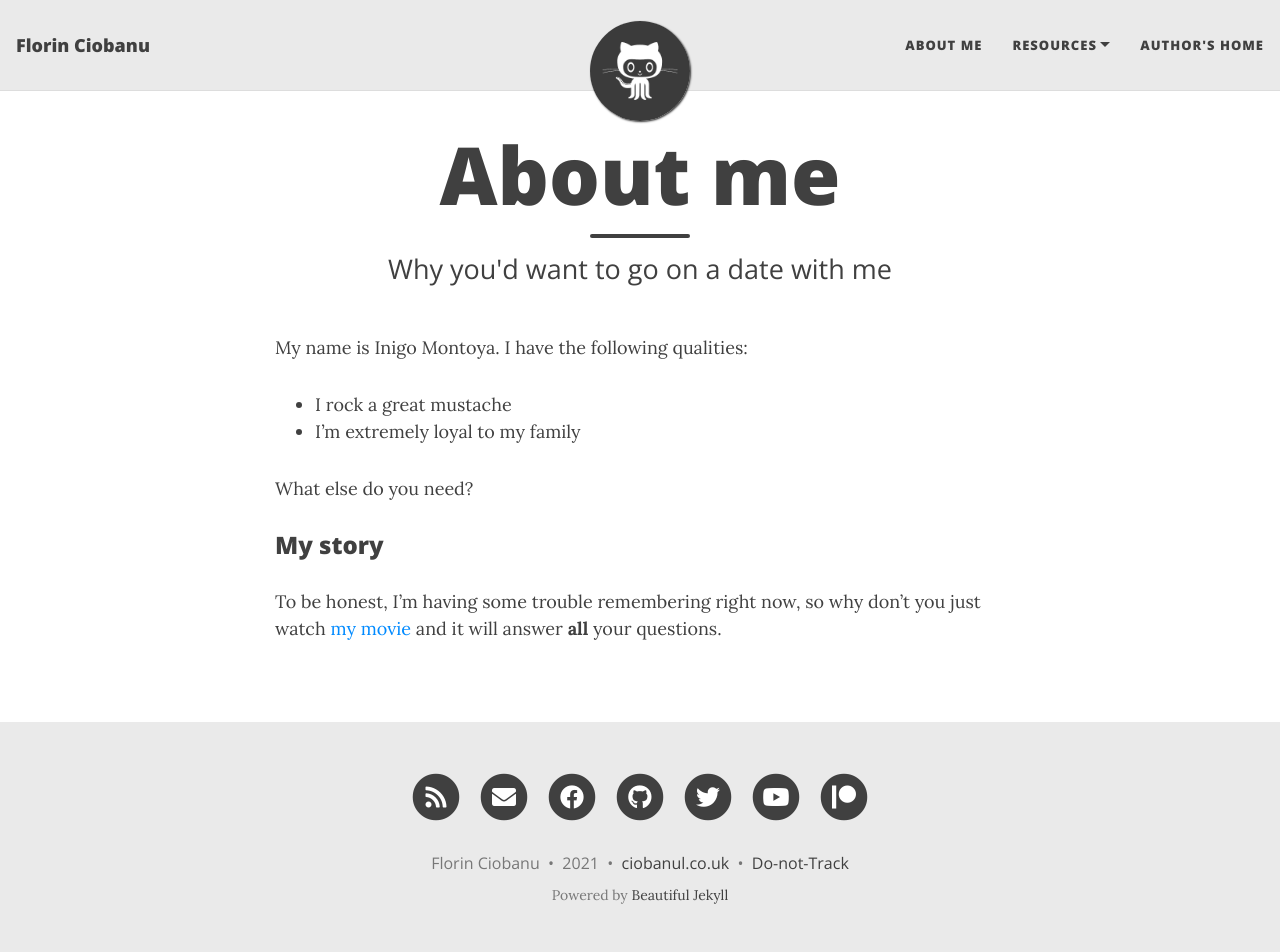
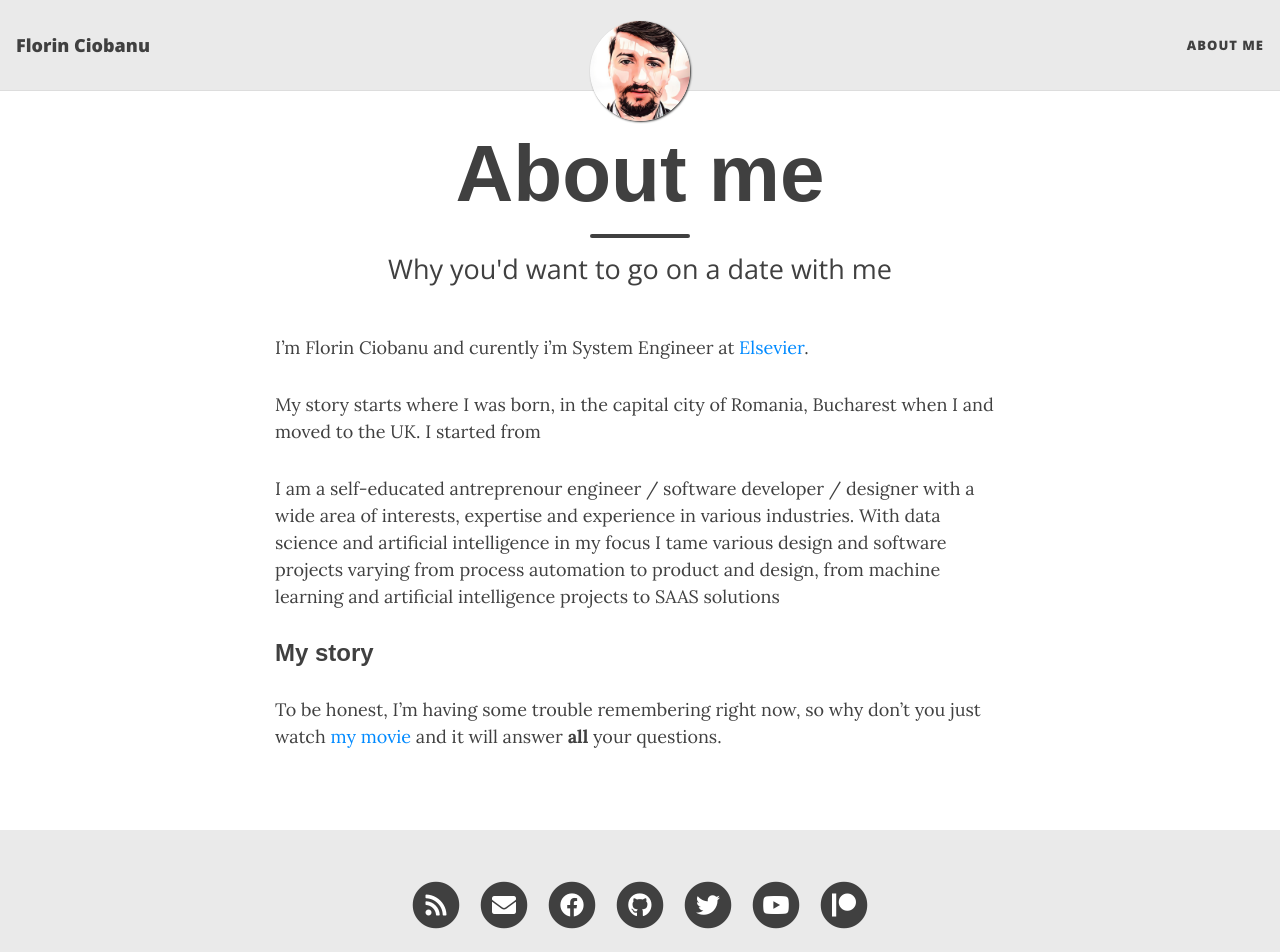
Before and after one commit to franksheppard/franksheppard.github.io, a Jekyll site: the page built from aboutme.md, in a window 1280 px wide and 1164 px high, cut to the strip 0-952 px from the top of the window. Built offline with Jekyll 4.4.1, drawn with Linux system fonts in a browser that asks for light colours; nearby versions of some CDN libraries; comment, search, counter and statistics services are not loaded.

Commit message:
about me copy update

```diff
--- a/_config.yml
+++ b/_config.yml
@@ -15,10 +15,10 @@ author: Florin Ciobanu
 
 navbar-links:
   About Me: "aboutme"
-  Resources:
-    - Beautiful Jekyll: "https://beautifuljekyll.com"
-    - Learn markdown: "https://www.markdowntutorial.com/"
-  Author's home: "https://ciobanul.co.uk"
+  # Resources:
+  #   - Beautiful Jekyll: "https://beautifuljekyll.com"
+  #   - Learn markdown: "https://www.markdowntutorial.com/"
+  # Author's home: "https://ciobanul.co.uk"
 
 # --- Logo --- #
 
--- a/aboutme.md
+++ b/aboutme.md
@@ -4,13 +4,12 @@ title: About me
 subtitle: Why you'd want to go on a date with me
 ---
 
-My name is Inigo Montoya. I have the following qualities:
+I'm  Florin Ciobanu and curently i'm System Engineer at [Elsevier](https://www.elsevier.com).
 
-- I rock a great mustache
-- I'm extremely loyal to my family
+My story starts where I was born, in the capital city of Romania, Bucharest when I and moved to the UK. I started from
 
-What else do you need?
+ I am a self-educated  antreprenour  engineer / software developer / designer with a wide area of interests, expertise and experience in various industries. With data science and artificial intelligence in my focus I tame various design and software projects varying from process automation to product and design, from machine learning and artificial intelligence projects to SAAS solutions
 
 ### My story
 
-To be honest, I'm having some trouble remembering right now, so why don't you just watch [my movie](https://en.wikipedia.org/wiki/The_Princess_Bride_%28film%29) and it will answer **all** your questions.
+To be honest, I'm having some trouble remembering right now, so why don't you just watch [my movie](https://ciobanul.co.uk) and it will answer **all** your questions.
--- a/assets/css/beautifuljekyll.css
+++ b/assets/css/beautifuljekyll.css
@@ -26,8 +26,9 @@ p {
   margin: 1.875rem 0;
 }
 h1,h2,h3,h4,h5,h6 {
-  font-family: 'Open Sans', 'Helvetica Neue', Helvetica, Arial, sans-serif;
-  font-weight: 800;
+  /* font-family: 'Open Sans', 'Helvetica Neue', Helvetica, Arial, sans-serif; */
+  font-family: 'Archive Narrow' , ' Julius Sans One ',  sans-serif;
+  font-weight: 600;
   line-height: 1.1;
 }
 h1 {
```
Also changed, not shown: .github/FUNDING.yml (deleted), assets/img/avatar-icon.png, assets/img/avatar-icon1.png (added).
